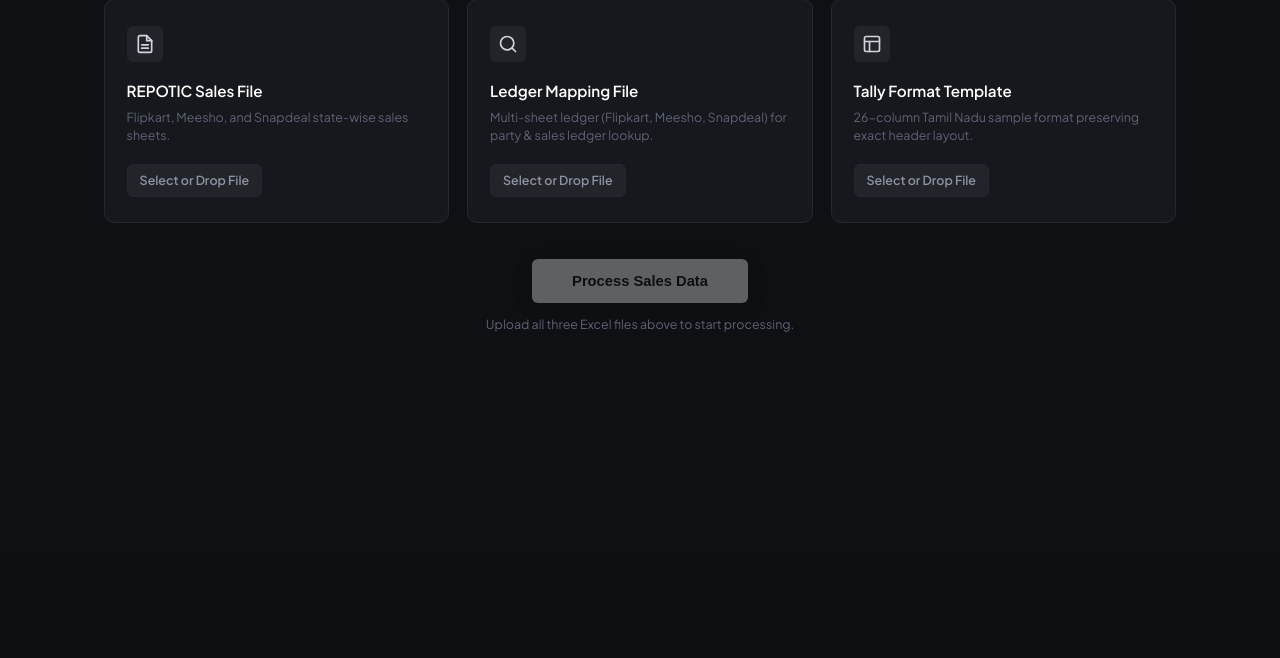
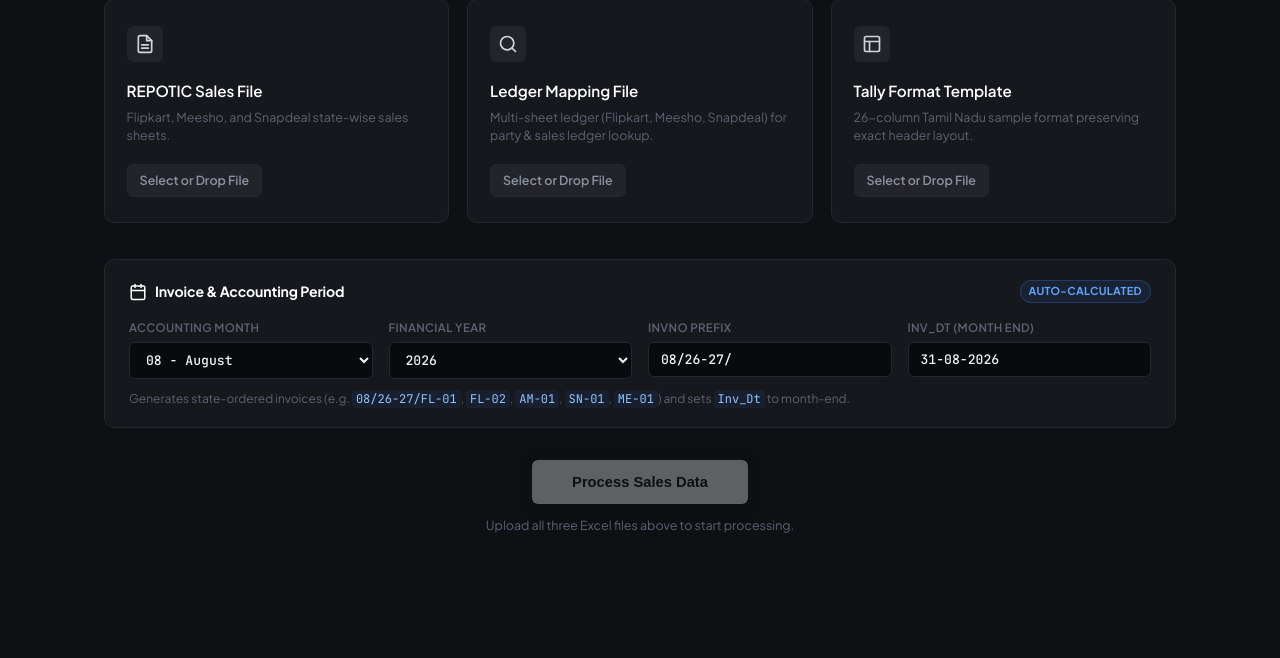
Before and after one commit to Vighneswaran-official/repotic-automation, a Flask app: page / in a window 1280 px wide. Shown: the part 249-907 px from the top of the page. Before the commit the page ends 581 px from the top, so only its background shows below. Run offline with Flask 3, Linux system fonts and the light colour scheme.

Commit message:
Feature: Orderwise InvNo (FL-01, AM-01, SN-01, MY-01, ME-01) and month-end Inv_Dt with UI controls

```diff
--- a/src/web/routes.py
+++ b/src/web/routes.py
@@ -7,7 +7,13 @@ import traceback
 from pathlib import Path
 from flask import Flask, make_response, request, jsonify, render_template
 
-from src.config import PROJECT_ROOT, get_writable_dir
+from src.config import (
+    PROJECT_ROOT,
+    get_writable_dir,
+    DEFAULT_INVOICE_PREFIX,
+    DEFAULT_INVOICE_DATE,
+    compute_month_defaults,
+)
 from src.services.processor import run_automation
 
 # Initialize Flask with explicit templates and static folders relative to project root
@@ -63,7 +69,14 @@ def run():
         ledger_file.save(ledger_path)
         template_file.save(template_path)
 
-        result = run_automation(repotic_path, ledger_path, template_path, fixed_output)
+        # Invoice numbering & date configuration
+        inv_prefix = request.form.get("inv_prefix") or DEFAULT_INVOICE_PREFIX
+        inv_date   = request.form.get("inv_date") or DEFAULT_INVOICE_DATE
+
+        result = run_automation(
+            repotic_path, ledger_path, template_path, fixed_output,
+            inv_prefix=inv_prefix, inv_date=inv_date
+        )
 
         file_base64 = None
         if fixed_output.exists():
--- a/static/css/style.css
+++ b/static/css/style.css
@@ -285,6 +285,117 @@ main {
 
 .change-link:hover {
   color: #fff;
+}
+
+/* ── Accounting Period & Invoice Config Card ──────────────────────────────── */
+.config-card {
+  background: var(--card-bg);
+  border: 1px solid var(--card-border);
+  border-radius: var(--radius-md);
+  padding: 1.25rem 1.5rem;
+  margin-bottom: 2rem;
+  transition: border-color 0.2s ease;
+}
+
+.config-card:focus-within {
+  border-color: #3b82f6;
+}
+
+.config-header {
+  display: flex;
+  align-items: center;
+  justify-content: space-between;
+  margin-bottom: 1rem;
+}
+
+.config-title-wrap {
+  display: flex;
+  align-items: center;
+  gap: 0.5rem;
+  color: #fff;
+}
+
+.config-title {
+  font-size: 0.88rem;
+  font-weight: 700;
+  letter-spacing: -0.01em;
+}
+
+.config-badge {
+  font-size: 0.68rem;
+  font-weight: 700;
+  color: #60a5fa;
+  background: rgba(59, 130, 246, 0.1);
+  border: 1px solid rgba(59, 130, 246, 0.25);
+  padding: 2px 8px;
+  border-radius: 9999px;
+  text-transform: uppercase;
+  letter-spacing: 0.03em;
+}
+
+.config-grid {
+  display: grid;
+  grid-template-columns: repeat(4, 1fr);
+  gap: 1rem;
+  margin-bottom: 0.75rem;
+}
+
+@media (max-width: 860px) {
+  .config-grid {
+    grid-template-columns: repeat(2, 1fr);
+  }
+}
+
+@media (max-width: 480px) {
+  .config-grid {
+    grid-template-columns: 1fr;
+  }
+}
+
+.config-field {
+  display: flex;
+  flex-direction: column;
+  gap: 0.35rem;
+}
+
+.config-field label {
+  font-size: 0.72rem;
+  font-weight: 600;
+  color: var(--text-dim);
+  text-transform: uppercase;
+  letter-spacing: 0.03em;
+}
+
+.config-control {
+  background: #090a0d;
+  border: 1px solid var(--card-border);
+  border-radius: var(--radius-sm);
+  color: var(--text-main);
+  font-family: 'JetBrains Mono', monospace;
+  font-size: 0.82rem;
+  font-weight: 500;
+  padding: 8px 12px;
+  outline: none;
+  transition: all 0.18s ease;
+}
+
+.config-control:focus {
+  border-color: #3b82f6;
+  background: #0f1115;
+}
+
+.config-hint {
+  font-size: 0.75rem;
+  color: var(--text-dim);
+  line-height: 1.4;
+}
+
+.config-hint code {
+  font-family: 'JetBrains Mono', monospace;
+  color: #93c5fd;
+  background: rgba(59, 130, 246, 0.08);
+  padding: 1px 4px;
+  border-radius: 4px;
 }
 
 /* ── Action Button ────────────────────────────────────────────────────────── */
--- a/static/js/main.js
+++ b/static/js/main.js
@@ -66,6 +66,35 @@ function checkReady() {
   }
 }
 
+// ── Accounting Period Change Handler ─────────────────────────────────────────
+function onPeriodChange() {
+  const month = parseInt(document.getElementById('sel-month').value, 10);
+  const year = parseInt(document.getElementById('sel-year').value, 10);
+
+  // Financial Year (starts April)
+  let fy;
+  if (month >= 4) {
+    const s = String(year % 100).padStart(2, '0');
+    const e = String((year + 1) % 100).padStart(2, '0');
+    fy = `${s}-${e}`;
+  } else {
+    const s = String((year - 1) % 100).padStart(2, '0');
+    const e = String(year % 100).padStart(2, '0');
+    fy = `${s}-${e}`;
+  }
+
+  const mm = String(month).padStart(2, '0');
+  const prefix = `${mm}/${fy}/`;
+
+  // Last day of month
+  const lastDay = new Date(year, month, 0).getDate();
+  const dd = String(lastDay).padStart(2, '0');
+  const invDate = `${dd}-${mm}-${year}`;
+
+  document.getElementById('inp-inv-prefix').value = prefix;
+  document.getElementById('inp-inv-date').value = invDate;
+}
+
 // ── Execution Handler ────────────────────────────────────────────────────────
 async function runAutomation() {
   const btn = document.getElementById('runBtn');
@@ -80,6 +109,11 @@ async function runAutomation() {
   fd.append('repotic',  document.getElementById('inp-repotic').files[0]);
   fd.append('ledger',   document.getElementById('inp-ledger').files[0]);
   fd.append('template', document.getElementById('inp-template').files[0]);
+
+  const prefixEl = document.getElementById('inp-inv-prefix');
+  const dateEl = document.getElementById('inp-inv-date');
+  if (prefixEl) fd.append('inv_prefix', prefixEl.value.trim());
+  if (dateEl)   fd.append('inv_date', dateEl.value.trim());
 
   try {
     const res = await fetch('/run', { method: 'POST', body: fd });
@@ -201,6 +235,8 @@ function renderResults(data) {
     tbody.innerHTML += `
       <tr>
         <td class="num dim">${idx + 1}</td>
+        <td><strong style="color:#93c5fd; font-family:'JetBrains Mono', monospace; font-size:0.75rem;">${blank(row.InvNo)}</strong></td>
+        <td><span style="color:#94a3b8; font-family:'JetBrains Mono', monospace; font-size:0.72rem;">${blank(row.Inv_Dt)}</span></td>
         <td>${getMarketplaceTag(row._marketplace)}</td>
         <td><span style="font-size:0.75rem; color:#cbd5e1; font-weight:600;">${blank(row.Vch_Type || 'Auto Sales')}</span></td>
         <td><strong>${blank(row.StateOfSupply)}</strong></td>
--- a/templates/index.html
+++ b/templates/index.html
@@ -104,6 +104,64 @@
 
   </div>
 
+  <!-- Accounting Period & Invoice Numbering Config -->
+  <div class="config-card">
+    <div class="config-header">
+      <div class="config-title-wrap">
+        <svg width="18" height="18" viewBox="0 0 24 24" fill="none" stroke="currentColor" stroke-width="2" stroke-linecap="round" stroke-linejoin="round">
+          <rect x="3" y="4" width="18" height="18" rx="2" ry="2"></rect>
+          <line x1="16" y1="2" x2="16" y2="6"></line>
+          <line x1="8" y1="2" x2="8" y2="6"></line>
+          <line x1="3" y1="10" x2="21" y2="10"></line>
+        </svg>
+        <span class="config-title">Invoice &amp; Accounting Period</span>
+      </div>
+      <span class="config-badge">Auto-Calculated</span>
+    </div>
+    <div class="config-grid">
+      <div class="config-field">
+        <label for="sel-month">Accounting Month</label>
+        <select id="sel-month" class="config-control" onchange="onPeriodChange()">
+          <option value="1">01 - January</option>
+          <option value="2">02 - February</option>
+          <option value="3">03 - March</option>
+          <option value="4">04 - April</option>
+          <option value="5">05 - May</option>
+          <option value="6">06 - June</option>
+          <option value="7">07 - July</option>
+          <option value="8" selected>08 - August</option>
+          <option value="9">09 - September</option>
+          <option value="10">10 - October</option>
+          <option value="11">11 - November</option>
+          <option value="12">12 - December</option>
+        </select>
+      </div>
+      <div class="config-field">
+        <label for="sel-year">Financial Year</label>
+        <select id="sel-year" class="config-control" onchange="onPeriodChange()">
+          <option value="2024">2024</option>
+          <option value="2025">2025</option>
+          <option value="2026" selected>2026</option>
+          <option value="2027">2027</option>
+          <option value="2028">2028</option>
+          <option value="2029">2029</option>
+          <option value="2030">2030</option>
+        </select>
+      </div>
+      <div class="config-field">
+        <label for="inp-inv-prefix">InvNo Prefix</label>
+        <input type="text" id="inp-inv-prefix" class="config-control" value="08/26-27/"/>
+      </div>
+      <div class="config-field">
+        <label for="inp-inv-date">Inv_Dt (Month End)</label>
+        <input type="text" id="inp-inv-date" class="config-control" value="31-08-2026"/>
+      </div>
+    </div>
+    <div class="config-hint">
+      Generates state-ordered invoices (e.g. <code>08/26-27/FL-01</code>, <code>FL-02</code>, <code>AM-01</code>, <code>SN-01</code>, <code>ME-01</code>) and sets <code>Inv_Dt</code> to month-end.
+    </div>
+  </div>
+
   <!-- Run Action -->
   <div class="action-row">
     <button id="runBtn" onclick="runAutomation()" disabled>
@@ -162,6 +220,8 @@
           <thead>
             <tr>
               <th>#</th>
+              <th>Inv No</th>
+              <th>Inv Date</th>
               <th>Marketplace</th>
               <th>Vch Type</th>
               <th>State of Supply</th>
```
Also changed, not shown: scripts/repotic_to_final.py (+7 -2 lines), src/config.py (+31 -1 lines), src/services/processor.py (+22 -4 lines).
